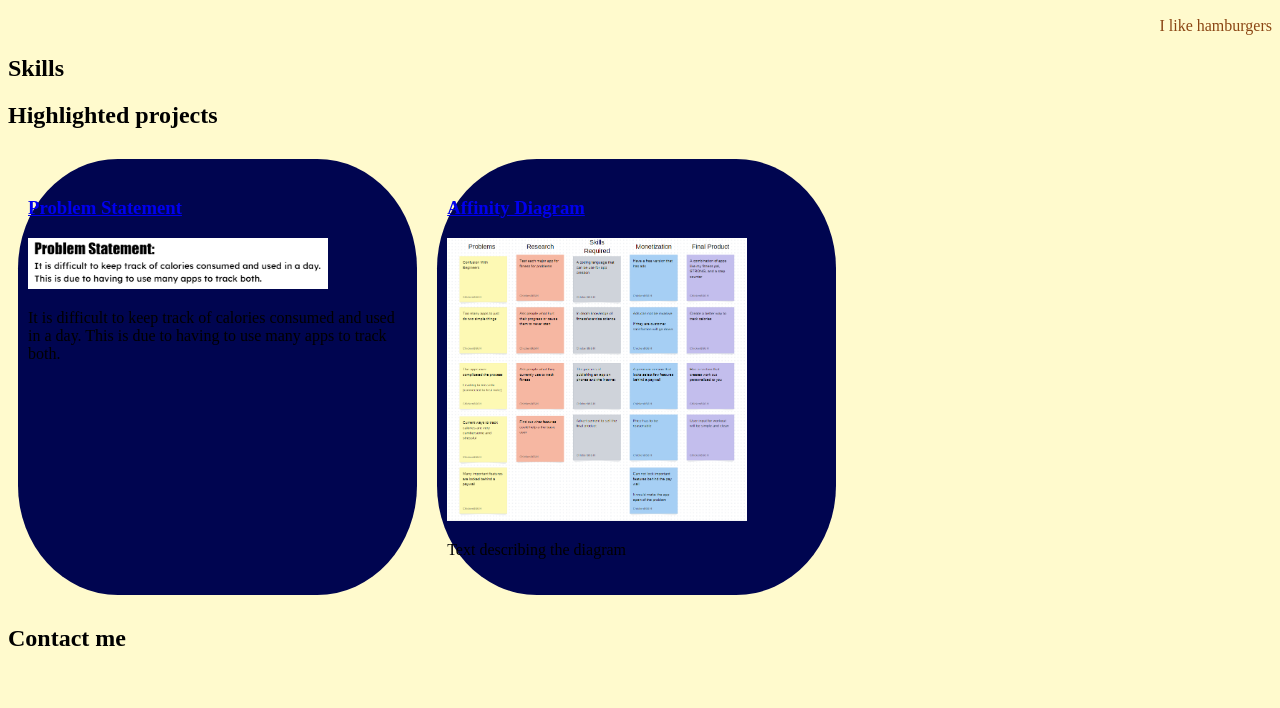
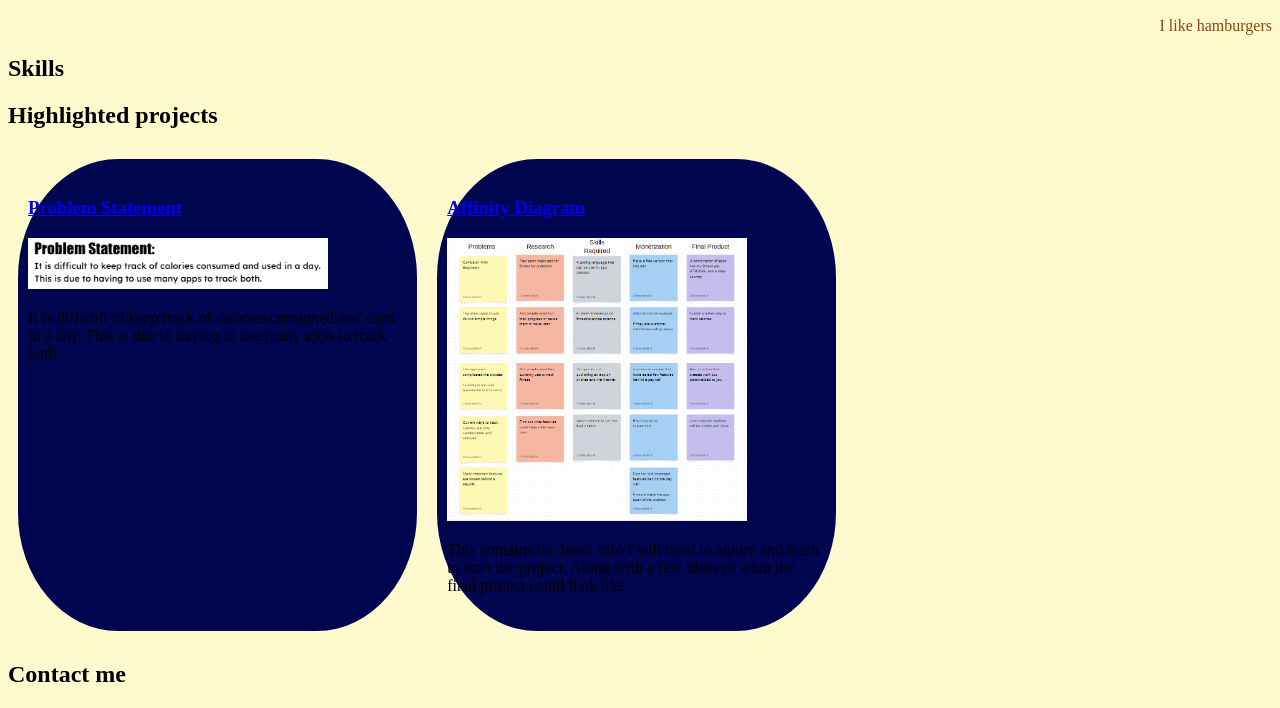
Before and after one commit to htnix/htnix, a plain HTML site: page index.html in a window 1280 px wide. Shown: the part 110-818 px from the top of the page. Drawn offline with Linux system fonts and the light colour scheme.

Commit message:
Add files via upload

```diff
--- a/index.html
+++ b/index.html
@@ -37,7 +37,7 @@
         <img src="images/Affinity_IMG.png" width = "300">
       </a>
       <p>
-        Text describing the diagram
+        This contains the basic info I will need to aquire and learn to start the project. Along with a few ideas of what the final project could look like.
       </p>
       </section>
 
```
